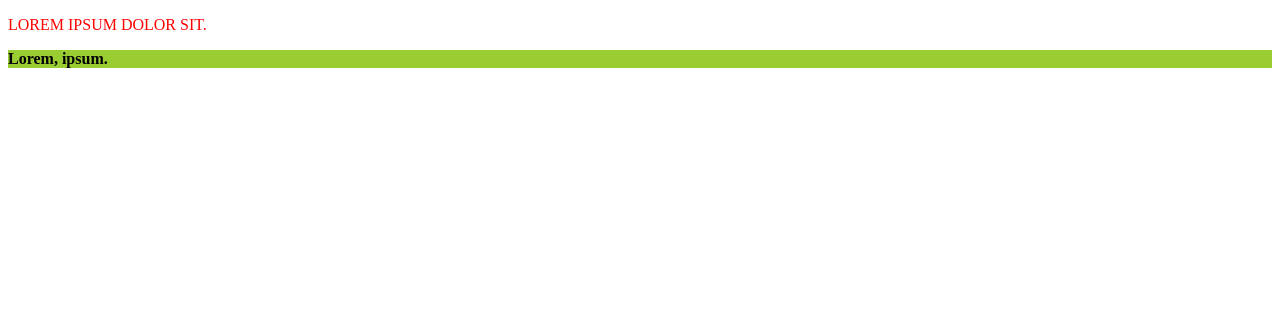
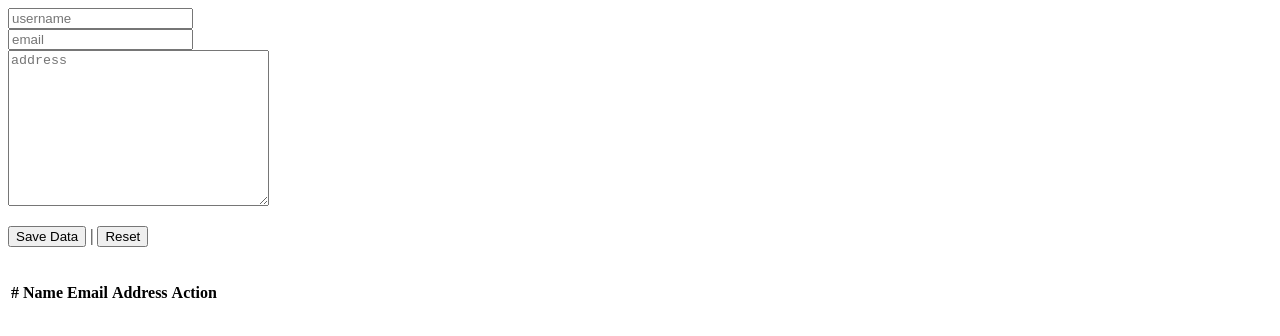
Before and after one commit to shivrajpro/angular-refresher-2023, an Angular app: page / in a window 1280 px wide. Shown: the top 336 px of the page. Built offline with nearby package versions, Linux system fonts and the light colour scheme.

Commit message:
solution to task of directives

```diff
--- a/src/app/app.component.html
+++ b/src/app/app.component.html
@@ -1,39 +1,36 @@
-<!-- STRUCTURAL DIRECTIVE -->
-<!-- <button (click)="onAddPost()" >Add Post</button>
-<div *ngIf="postArr.length; then postList else noData" ></div>
+<form>
+    <input type="text" name="username" [(ngModel)]="username" placeholder="username" ><br>
+    <input type="email" name="email" [(ngModel)]="email" placeholder="email" ><br>
+    <textarea placeholder="address"
+    cols="30" rows="10" name="address" [(ngModel)]="address" >
 
-<ng-template #postList>
-    <ul>
-        <li *ngFor="let post of postArr; let i=index" >
-            {{post}} - <button (click)="onDeletePost(i)" >Delete</button>
-        </li>
-    </ul>
-</ng-template>
+    </textarea><br>
 
-<ng-template #noData>
-    <h2>No posts found</h2>
-</ng-template> -->
+    <p>
+        <button (click)="onAddUser()" >Save Data</button> |
+        <button type="reset" >Reset</button>
+    </p>
+</form>
 
-<!-- <button (click)="onStepClick('step 1')">Step 1</button>
-<button (click)="onStepClick('step 2')">Step 2</button>
-<button (click)="onStepClick('step 3')">Step 3</button>
+<br>
 
-<div [ngSwitch]="stepName" >
-    <p *ngSwitchCase="'step 1'" >Step 1</p>
-    <p *ngSwitchCase="'step 2'" >Step 2</p>
-    <p *ngSwitchCase="'step 3'" >Step 3</p>
-    <p *ngSwitchDefault>No Step Selected</p>
-</div> -->
+<table>
+    <thead>
+        <th>#</th>
+        <th>Name</th>
+        <th>Email</th>
+        <th>Address</th>
+        <th>Action</th>
+    </thead>
+    <tbody>
+        <tr *ngFor="let user of userList; let i=index">
+            <td>
+                {{user.username}}
+                {{user.email}}
+                {{user.address}}
+                <button (click)="onDeleteUser(i)" >Delete</button>
+            </td>
 
-
-
-<!-- ATTRIBUTE DIRECTIVE -->
-<p
-[ngStyle]="{
-    color: isActive ? 'red' : '',
-    textTransform: isActive ? 'uppercase': ''
-}">Lorem ipsum dolor sit.</p>
-
-<p [ngClass]="{'highlight':isActive, 'make-bold':isActive}" >
-    Lorem, ipsum.
-</p>
+        </tr>
+    </tbody>
+</table>
--- a/src/app/app.component.ts
+++ b/src/app/app.component.ts
@@ -9,9 +9,11 @@ import { PostComponent } from './post/post.component';
 export class AppComponent implements OnInit, AfterViewInit {
   @ViewChild(PostComponent) childComp = null;
 
-  postArr = new Array<string>;
-  stepName = '';
-  isActive = true;
+  userList = new Array<any>;
+  username = '';
+  email = '';
+  address = '';
+
   constructor(){
     // console.log('>> constructor',this.childComp);
   }
@@ -24,17 +26,11 @@ export class AppComponent implements OnInit, AfterViewInit {
     // console.log('>> ngAfterViewInit',this.childComp);
   }
 
-  onAddPost(){
-    const len = this.postArr.length + 1;
-    this.postArr.push(`post${len}`)
+  onAddUser(){
+    this.userList.push({ username: this.username,email:this.email,address:this.address})
   }
 
-  onDeletePost(index:number){
-    this.postArr.splice(index,1);
+  onDeleteUser(index:any){
+    this.userList.splice(index,1);
   }
-
-  onStepClick(step:string){
-    this.stepName = step;
-  }
-
 }
```
